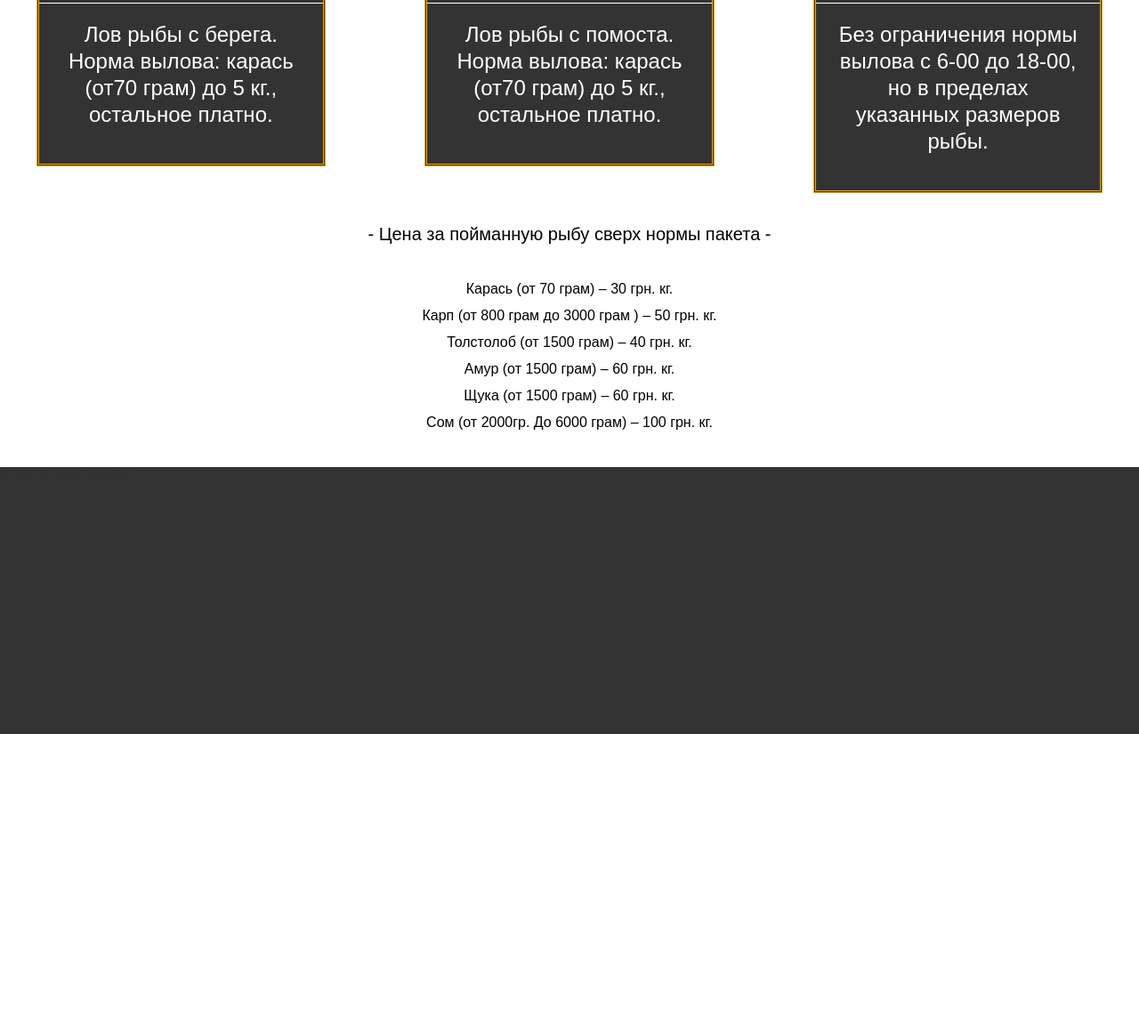
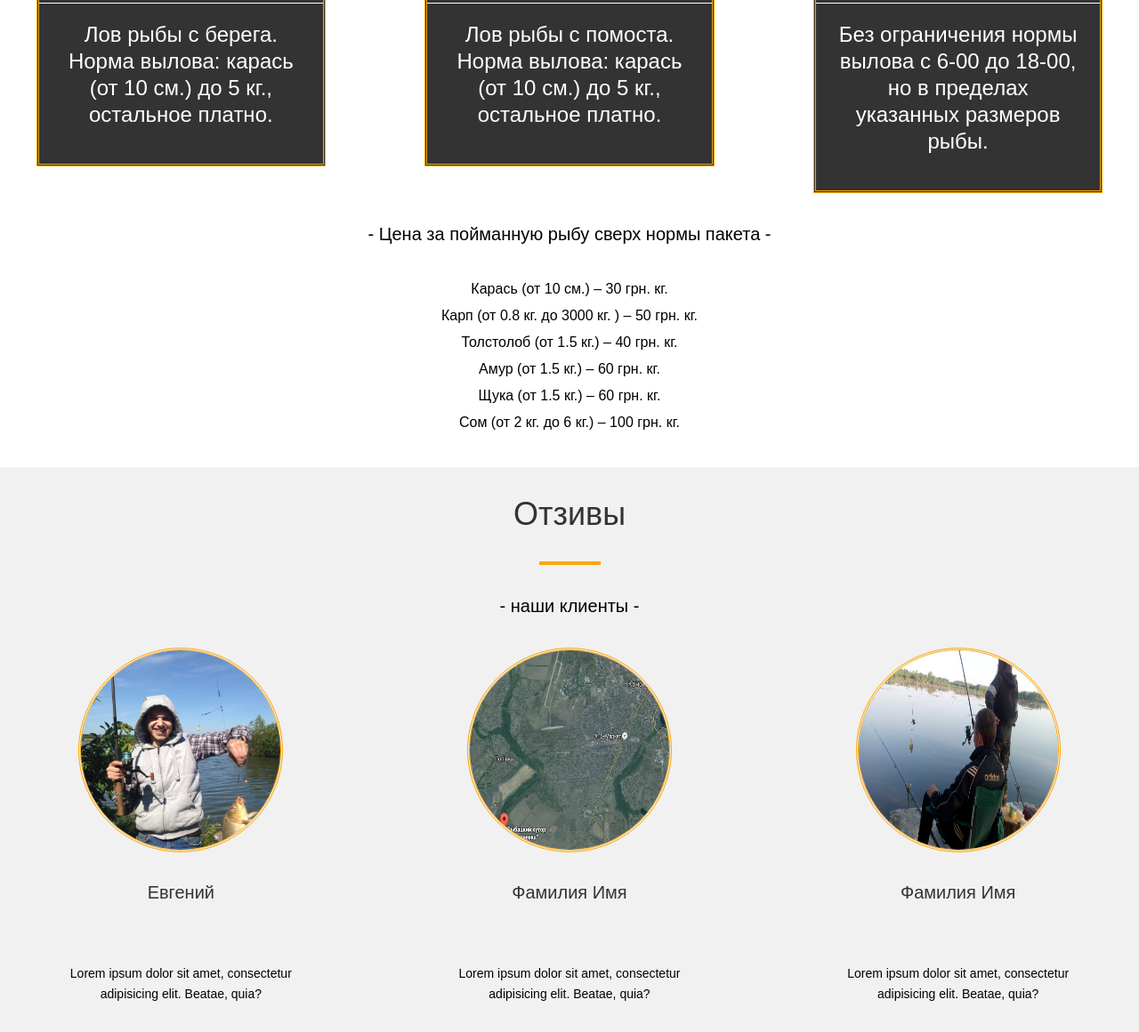
Before and after one commit to TalalaKonotop/fishing_, a website: page src/index.html in a window 1280 px wide. Shown: the part 2700-3860 px from the top of the page at 89% size. Before the commit the page ends 3525 px from the top, so only its background shows below. Drawn offline with Linux system fonts and the light colour scheme; files that its build step writes are made by us from their sources.

Commit message:
12 commit

```diff
--- a/src/index.html
+++ b/src/index.html
@@ -5,7 +5,7 @@
     <meta charset="UTF-8">
     <meta http-equiv="X-UA-Compatible" content="IE=edge" />
     <meta name="viewport" content="width=device-width, initial-scale=1.0">
-    <title>Axit</title>
+    <title>Talalaevka</title>
     <link rel="stylesheet" href="vendor/normalize-css/normalize.css" />
     <!-- Normalize -->
     <link rel="stylesheet" href="vendor/font-awesome/css/font-awesome.min.css" />
@@ -135,7 +135,7 @@
                             <h3> Стандарт</h3>
                             <h4>100</h4>
                             <span>грн.</span>
-                            <p>Лов рыбы с берега. Норма вылова: карась (от70 грам) до 5 кг., остальное платно.</p>
+                            <p>Лов рыбы с берега. Норма вылова: карась (от 10 см.) до 5 кг., остальное платно.</p>
                         </div>
                     </div>
                 </div>
@@ -145,7 +145,7 @@
                             <h3>Вип</h3>
                             <h4>200</h4>
                             <span>грн.</span>
-                            <p>Лов рыбы с  помоста. Норма вылова: карась (от70 грам) до 5 кг., остальное платно.</p>
+                            <p>Лов рыбы с  помоста. Норма вылова: карась (от 10 см.) до 5 кг., остальное платно.</p>
                         </div>
                     </div>
                 </div>
@@ -163,13 +163,46 @@
             </div>
             <h4>- Цена за пойманную рыбу сверх нормы пакета -</h4>
             <ul>
-                <li>Карась (от 70 грам) 					– 30 грн. кг.</li>
-                <li>Карп  (от 800 грам до 3000 грам )		– 50 грн. кг.</li>
-                <li>Толстолоб  (от 1500 грам)				– 40 грн.  кг.</li>
-                <li>Амур (от 1500 грам)					– 60 грн. кг.</li>
-                <li>Щука (от 1500 грам)					– 60 грн.  кг.</li>
-                <li>Сом (от 2000гр. До 6000 грам)			– 100 грн. кг. </li>
+                <li>Карась (от 10 см.) 					– 30 грн. кг.</li>
+                <li>Карп  (от 0.8 кг. до 3000 кг. )		– 50 грн. кг.</li>
+                <li>Толстолоб  (от 1.5 кг.)				– 40 грн.  кг.</li>
+                <li>Амур (от 1.5 кг.)					– 60 грн. кг.</li>
+                <li>Щука (от 1.5 кг.)					– 60 грн.  кг.</li>
+                <li>Сом (от 2 кг. до 6 кг.)			    – 100 грн. кг. </li>
             </ul>
+        </div>
+    </div>
+    <div class="container-fluid grey">
+        <div class="reviews">
+            <h2>Отзивы</h2>
+            <hr class="hr">
+            <p>- наши клиенты -</p>
+            <div class="row">
+                <div class="col-xs-4">
+                    <div class="image"><img src="images/evgeniy.jpg" alt=""></div>
+                    <h3>Евгений</h3>
+                    <p>Lorem ipsum dolor sit amet, consectetur adipisicing elit. Beatae, quia?</p>
+                </div>
+                <div class="col-xs-4">
+                    <div class="image"><img src="images/map.png" alt=""></div>
+                    <h3>Фамилия Имя</h3>
+                    <p>Lorem ipsum dolor sit amet, consectetur adipisicing elit. Beatae, quia?</p>
+                </div>
+                <div class="col-xs-4">
+                    <div class="image"><img src="images/13.jpg" alt=""></div>
+                    <h3>Фамилия Имя</h3>
+                    <p>Lorem ipsum dolor sit amet, consectetur adipisicing elit. Beatae, quia?</p>
+                </div>
+            </div>
+        </div>
+    </div>
+    <div class="container-fluid ">
+        <div class="contact">
+            <h2>Контакты</h2>
+            <hr class="hr">
+            <h3>096-299-24-80</h3>
+            <p>- мы на карте - </p>
+            <iframe src="https://www.google.com/maps/embed?pb=!1m18!1m12!1m3!1d33647.22765724436!2d33.1332007125929!3d51.21871028322199!2m3!1f0!2f0!3f0!3m2!1i1024!2i768!4f13.1!3m3!1m2!1s0x412a48623fa2a4bd%3A0x3d7a445d4d80b53!2z0KDRi9Cx0LDRhtC60LjQuSDRhdGD0YLQvtGAICLQotCw0LvQsNC70LDQtdCy0LrQsCI!5e0!3m2!1sru!2sua!4v1463399181268" width="100%" height="450" frameborder="0" style="border:0" allowfullscreen></iframe>
         </div>
     </div>
     <footer class="footer ">
--- a/src/less/_main.less
+++ b/src/less/_main.less
@@ -217,6 +217,7 @@
 // Price
 
 .price__block{
+	padding-bottom: 35px;
 	h2{
 		font-size: 36px;
 		font-family: @font-family_1;
@@ -302,6 +303,100 @@
 
 }
 
+
+// Reviews
+.reviews {
+	width: 100%;
+	height: 680px;
+	h2 {
+		font-size: 36px;
+		font-family: @font-family_1;
+		padding: 35px 0;
+		text-align: center;
+	}
+	p {
+		font-family: @font-family_1;
+		padding: 35px 0;
+		line-height: 23px;
+		color: #000;
+		font-size: 20px;
+		text-align: center;
+		//width: 900px;
+		display: block;
+		margin: 0 auto;
+	}
+	.row div{
+
+		//background: yellow;
+		margin: 0 auto;
+
+		.image{
+			overflow: hidden;
+			height: 230px;
+			width: 230px;
+			border: 3px orange double;
+
+			border-radius: 50%;
+			margin: 0 auto;
+			display: block;
+			img{
+				display: block;
+				width: 230px;
+
+				height: 280px;
+			}
+		}
+		h3{
+			font-size: 20px;
+			font-family: @font-family_1;
+			padding: 35px 0;
+			text-align: center;
+		}
+		p{
+			width: 70%;
+			margin:0 auto;
+			text-align: center;
+			font-size: 14px;
+			font-family: @font-family_1;
+		}
+	}
+}
+// Contact
+.contact{
+	h2 {
+		font-size: 36px;
+		font-family: @font-family_1;
+		padding: 35px 0;
+		text-align: center;
+	}
+	h3{
+		font-size: 24px;
+		font-family: @font-family_1;
+		padding: 35px 0;
+		text-align: center;
+	}
+	p {
+		font-family: @font-family_1;
+		padding: 35px 0;
+		line-height: 23px;
+		color: #000;
+		font-size: 20px;
+		text-align: center;
+		//width: 900px;
+		display: block;
+		margin: 0 auto;
+	}
+
+}
+
+
+// Footer
+footer{
+	margin-top: 35px;
+	background-color: #333;
+	min-height: 300px;
+}
+
 // Modifine
 .grey{
 	background-color: #f1f1f1;
@@ -309,10 +404,6 @@
 	//box-shadow: 0 0 5px #bfbfbf;
 
 }
-
-// Footer
-footer{
-	margin-top: 35px;
-	background-color: #333;
-	min-height: 300px;
+.write{
+	background-color: #fff;
 }
```
Also changed, not shown: dist/css/style.min.css, dist/images/evgeniy.jpg (added), dist/index.html, src/images/evgeniy.jpg (added).
